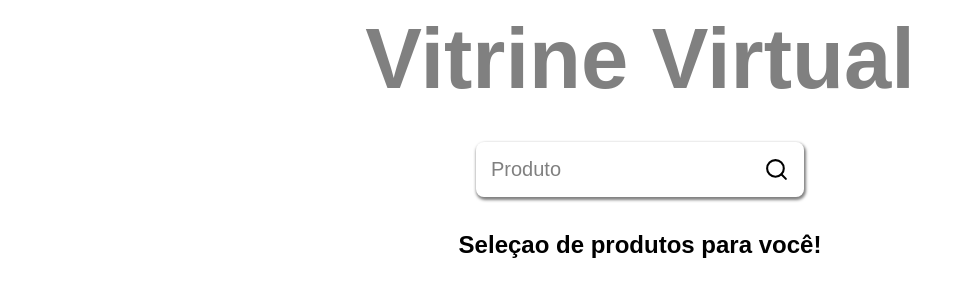
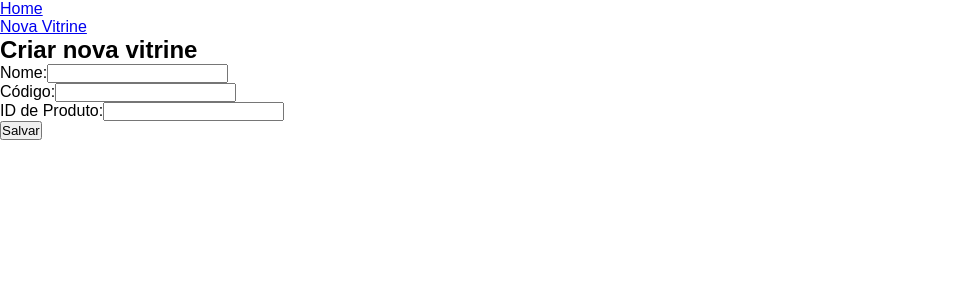
Before and after one commit to VSSThales/DevLabs, a React (Create React App) app: page /nova-vitrine in a window 1280 px wide. Shown: the top 300 px of the page, without its empty margins (0-972 px from the left). Built offline with nearby package versions, Linux system fonts and the light colour scheme; no server answers.

Commit message:
Alterações formulario, pagina home, criação do navbar, cadastro de vitrines e demais

```diff
--- a/package.json
+++ b/package.json
@@ -10,6 +10,7 @@
     "react": "^18.3.1",
     "react-dom": "^18.3.1",
     "react-icons": "^5.2.1",
+    "react-router-dom": "^6.23.1",
     "react-scripts": "5.0.1",
     "web-vitals": "^2.1.4"
   },
@@ -36,5 +37,9 @@
       "last 1 firefox version",
       "last 1 safari version"
     ]
+  },
+  "devDependencies": {
+    "@babel/plugin-proposal-private-property-in-object": "^7.21.11",
+    "eslint-plugin-react-hooks": "^4.6.2"
   }
 }
--- a/src/App.js
+++ b/src/App.js
@@ -1,26 +1,27 @@
-import { FiSearch } from "react-icons/fi";
-import "./styles.css";
+import { useState } from "react";
+import { Route, BrowserRouter as Router, Routes} from 'react-router-dom';
+import Home from './pages/Home';
+import NovaVitrine from './pages/NovaVitrine';
+import Vitrine from './pages/Vitrine';
+import NavBar from "./components/NavBar";
 
-function App() {
+const App = () => {
+  const [vitrines, setVitrines] = useState([]);
+
+  const handleSaveVitrine = (vitrine) => {
+    setVitrines([...vitrines, vitrine]);
+  };
+
   return (
-    <div className="container">
-      <h1 className="title">Vitrine Virtual</h1>
-
-      <div className="containerInput">
-        <input type="text" placeholder="Produto"/>
-        <button className="buttonSearch">
-          <FiSearch size={25} color="#000"/>
-        </button>
-
-      </div>
-
-
-      <h2>
-        Seleçao de produtos para você!
-      </h2>
-
-    </div>
+    <Router>
+      <NavBar />
+      <Routes>
+        <Route path="/" element={Home} />
+        <Route path="nova-vitrine" element={<NovaVitrine onSave={handleSaveVitrine}/>}/>
+        <Route path="Vitrines" element={<Vitrine vitrines={vitrines}/>}/>
+      </Routes>
+    </Router>
   );
-}
+};
 
 export default App;
--- /dev/null
+++ b/src/components/DetalheVitrine.js
@@ -0,0 +1,42 @@
+import { useEffect, useState } from "react";
+import { useParams } from "react-router-dom"
+import api from "../services/FakeAPI";
+import './styles.css'
+
+const DetalheVitrine = ({ vitrines }) => {
+  const { id } = useParams();
+  const vitrine = vitrines[id];
+  const [produtos, setProdutos] = useState([]);
+
+  useEffect(() => {
+    if (vitrine) {
+      const Produto = vitrine.produtoID.map(prodId => api.get(`/products/${prodId}`));
+      Promise.all(Produto).then(responses => {
+        setProdutos(responses.map(response => response.data));
+      });
+    }
+  }, [vitrine]);
+
+  if (!vitrine) {
+    return <div>Vitrine não encontrada</div>
+  }
+
+  return (
+    <div>
+      <h2>{vitrine.name}</h2>
+      <p>Código: {vitrine.code}</p>
+        <h3>Produtos:</h3>
+        <div className="lista-produto">
+          {produtos.map(produto => (
+            <li key={produto.id}>
+              <img src={produto.image} alt={produto.title} width="50" />
+              <p>{produto.title}</p>
+              <p>{produto.price} BR</p>
+            </li>
+          ))};
+        </div>
+    </div>
+  );
+};
+
+export default DetalheVitrine;
--- /dev/null
+++ b/src/components/FormularioVitrine.js
@@ -0,0 +1,39 @@
+import React, { useState, useEffect } from 'react';
+import api from '../services/FakeAPI';
+
+const FormularioVitrine = ({ onSave }) => {
+  const [name, setName] = useState('');
+  const [code, setCode] = useState('');
+  const [produtoID, setProdutoID] = useState('');
+  const [produtos, setProdutos] = useState([]);
+
+  useEffect(() => {
+    api.get('/products').then(Response => setProdutos(Response.data))
+  },);
+
+  const handleSubmit = (e) => {
+    e.preventDefault();
+    const idsArray = produtoID.split(',').map(id => parseInt(id.trim()));
+    onSave({ name, code, produtoID: idsArray });
+  };
+
+  return (
+    <form onSubmit={handleSubmit}>
+      <div>
+        <label>Nome:</label>
+        <input type="text" value={name} onChange={e => setName(e.target.value)} required />
+      </div>
+      <div>
+        <label>Código:</label>
+        <input type="text" value={code} onChange={e => setCode(e.target.value)} required />
+      </div>
+      <div>
+        <label>ID de Produto:</label>
+        <input type="text" value={produtoID} onChange={e => setProdutoID(e.target.value)} required />
+      </div>
+      <button type='submit'>Salvar</button>
+    </form>
+  )
+}
+
+export default FormularioVitrine;
--- /dev/null
+++ b/src/components/ListaVitrine.js
@@ -0,0 +1,18 @@
+import { Link } from "react-router-dom";
+
+const ListaVitrine = ({ ListaVitrine }) => {
+  return (
+    <div>
+      <h2>Vitrine Cadastradas</h2>
+      <ul>
+        {ListaVitrine.map((ListaVitrine, index) => (
+          <li key={index}>
+            <Link to={`/ListaVitrine/${index}`}>{ListaVitrine.name}</Link>
+          </li>
+        ))}
+      </ul>
+    </div>
+  );
+};
+
+export default ListaVitrine;
--- /dev/null
+++ b/src/components/NavBar.js
@@ -0,0 +1,14 @@
+import { Link } from "react-router-dom"
+
+const NavBar = () => {
+  return (
+    <nav>
+      <ul>
+        <li><Link to="/">Home</Link></li>
+        <li><Link to="/nova-vitrine">Nova Vitrine</Link></li>
+      </ul>
+    </nav>
+  );
+};
+
+export default NavBar;
--- /dev/null
+++ b/src/components/styles.css
@@ -0,0 +1,40 @@
+.CadastroProduto {
+  border: 1px solid #ccc;
+  border-radius: 8px;
+  padding: 16px;
+  margin: 16px;
+  width: 250px;
+  box-shadow: 0 2px 5px rgba(0, 0, 0, 0.1);
+  text-align: center;
+}
+
+.imagem-produto{
+  width: 100%;
+  height: auto;
+  border-bottom: 1px solid #ccc;
+  padding-bottom: 16px;
+  margin-bottom: 16px;
+}
+
+.detalhe-produto{
+  text-align: left;
+}
+
+.detalhe-produto h3{
+  font-size: 1.2em;
+  margin-bottom: 8px;
+}
+
+.detalhe-produto p{
+  margin: 4px;
+}
+
+.detalhe-produto strong{
+  font-weight: bold;
+}
+
+.lista-produto{
+  display: flex;
+  flex-wrap: wrap;
+  gap: 16px;
+}
--- /dev/null
+++ b/src/pages/Home.js
@@ -0,0 +1,12 @@
+import ListaVitrine from "../components/ListaVitrine";
+
+const Home = ({ vitrines }) => {
+  return (
+    <div>
+      <h1>Bem Vindo à Vitrine Virtual</h1>
+      <ListaVitrine vitrines={vitrines} />
+    </div>
+  );
+};
+
+export default Home;
--- /dev/null
+++ b/src/pages/NovaVitrine.js
@@ -0,0 +1,12 @@
+import FormularioVitrine from "../components/FormularioVitrine";
+
+const NovaVitrine = ({onSave}) => {
+  return (
+    <div>
+      <h2>Criar nova vitrine</h2>
+      <FormularioVitrine onSave={onSave} />
+    </div>
+  );
+};
+
+export default NovaVitrine;
--- /dev/null
+++ b/src/pages/Vitrine.js
@@ -0,0 +1,7 @@
+import DetalheVitrine from "../components/DetalheVitrine";
+
+const Vitrine = ({vitrines}) => {
+  return <DetalheVitrine vitrines ={vitrines} />
+};
+
+export default Vitrine;
--- a/src/styles.css
+++ /dev/null
@@ -1,41 +0,0 @@
-.container{
-  height: 100vh;
-  display: flex;
-  margin: 10px;
-  align-items: center;
-  flex-direction: column;
-}
-.title{
-  font-size: 85px;
-  color: grey;
-}
-
-.containerInput{
-  background-color: rgba(255, 255, 255, 0.2);
-  padding: 15px;
-  margin: 34px 0;
-  display: flex;;
-  border-radius: 8px;
-  box-shadow: 1px 2px 3px 1px rgba(0, 0, 0, 0.5);
-}
-.containerInput input{
-  background-color: transparent;
-  border: 0;
-  font-size: 20px;
-  color: black;
-  outline: none;
-  margin-right: 8px;
-}
-
-.containerInput input::placeholder{
-  color: grey;
-}
-
-.buttonSearch{
-  background-color: transparent;
-  border: 0;
-  display: flex;
-  justify-content: center;
-  align-items: center;
-  cursor: pointer;
-}
```
Also changed, not shown: src/components/CadastroProduto.js (added, +17 -0 lines), 1 other file (tests, documents, lock files or other folders).
